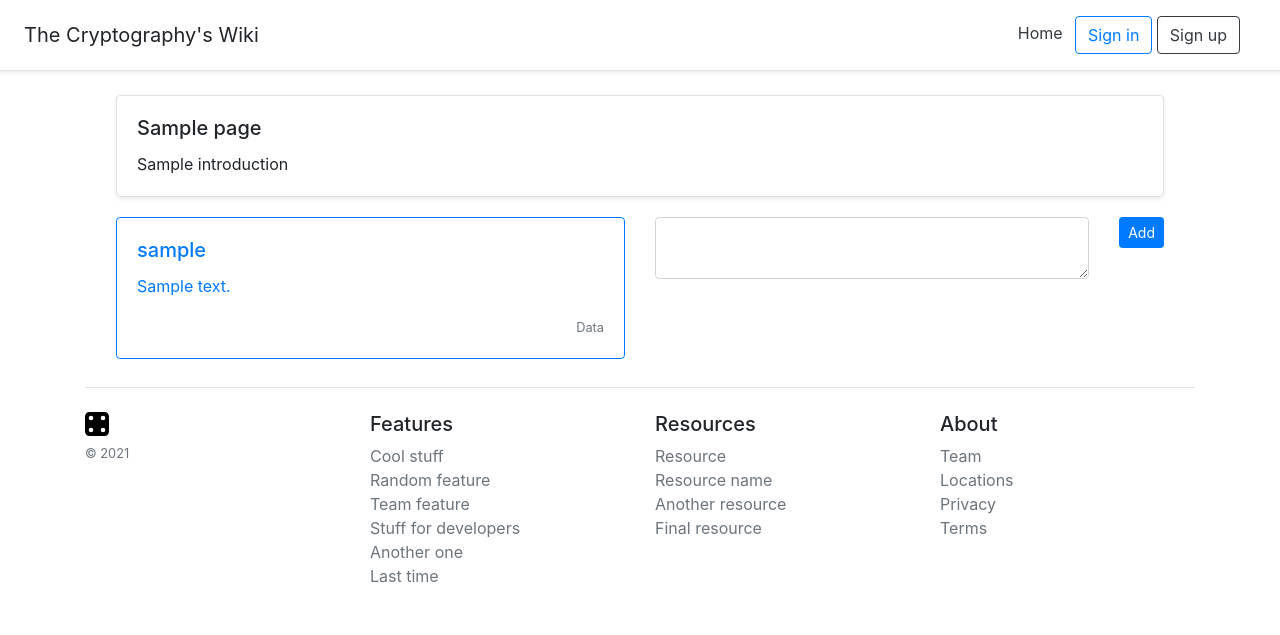
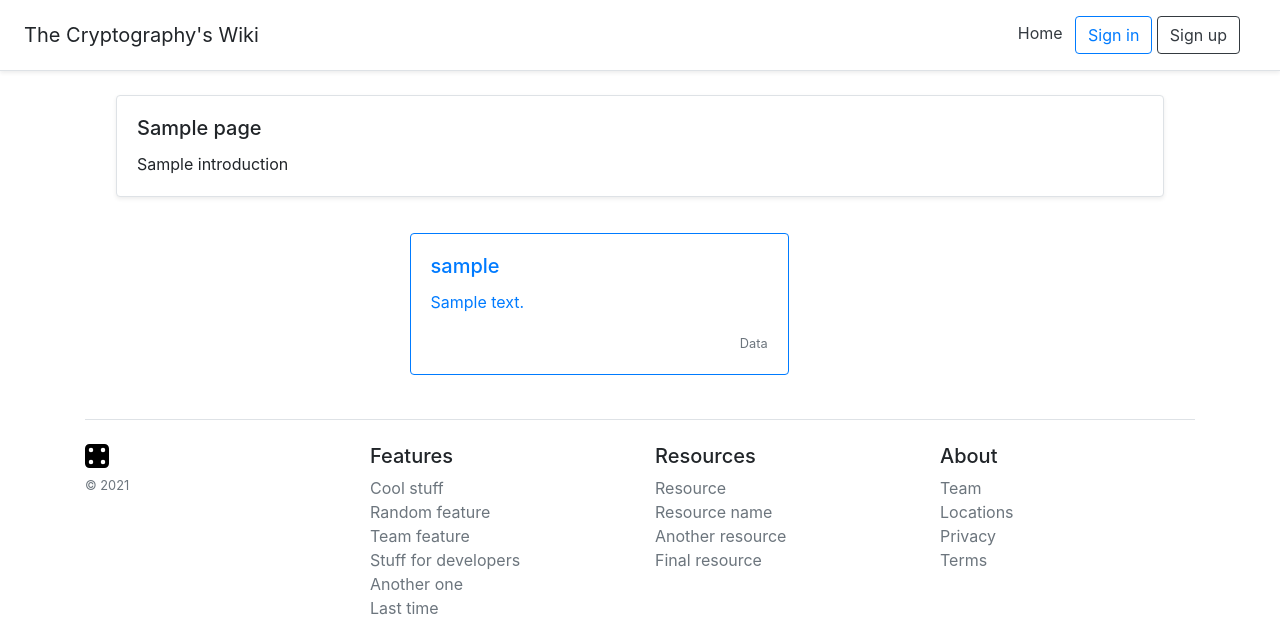
Before and after one commit to filipposonnati/final_project, a Symfony app: template templates/main/page.html.twig in a window 1280 px wide. Shown: the top 635 px of the page. Run offline with Twig, Linux system fonts and the light colour scheme; the template is opened without the code that fills it: most values are stand-ins (such as "Sample title", 1, 10 or a date in 2020); form fields are guessed from the names that the template uses; some libraries are stand-ins or nearby versions.

Commit message:
comments html edit

```diff
--- a/src/Form/CommentType.php
+++ b/src/Form/CommentType.php
@@ -17,10 +17,9 @@ class CommentType extends AbstractType
             ->add('content', TextareaType::class, [
                 'required' => true,
                 'attr' => [
-                    'placeholder' => 'Contenuto'
+                    'placeholder' => 'Scrivi qui il tuo commento alla pagina'
                 ]
             ])
-            ->add('save', SubmitType::class)
         ;
     }
 
--- a/templates/main/page.html.twig
+++ b/templates/main/page.html.twig
@@ -16,11 +16,11 @@
 					</div>
 				</div>
 			</div>
-			<div class="row m-3">
+			<div class="row m-3 px-lg-5 px-md-0 px-sm-5 py-3 justify-content-center">
 				<div class="col-lg-6 col-md-6 col-12">
 					{% for comment in comments %}
-						<div class="row justify-content-between">
-							<div class="col mr-auto my-1">
+						<div class="row">
+							<div class="col-10 my-1 mr-n2">
 								<div class="card border-primary w-auto">
 									<div class="card-body text-primary">
 										<h5 class="card-title">{{ comment.user.username }}</h5>
@@ -31,12 +31,11 @@
 									</div>
 								</div>
 							</div>
-							{% if is_granted('ROLE_ADMIN') %}
-								<div class="col-auto my-1">
+							{% if is_granted('ROLE_ADMIN') or (comment.user == app.user) %}
+								<div class="col-2 my-1 ml-n2">
 									<button type="button" class="btn btn-primary btn-sm">
-										<svg xmlns="http://www.w3.org/2000/svg" width="16" height="16" fill="currentColor" class="bi bi-trash mt-n1" viewbox="0 0 16 16">
-											<path d="M5.5 5.5A.5.5 0 0 1 6 6v6a.5.5 0 0 1-1 0V6a.5.5 0 0 1 .5-.5zm2.5 0a.5.5 0 0 1 .5.5v6a.5.5 0 0 1-1 0V6a.5.5 0 0 1 .5-.5zm3 .5a.5.5 0 0 0-1 0v6a.5.5 0 0 0 1 0V6z"></path>
-											<path fill-rule="evenodd" d="M14.5 3a1 1 0 0 1-1 1H13v9a2 2 0 0 1-2 2H5a2 2 0 0 1-2-2V4h-.5a1 1 0 0 1-1-1V2a1 1 0 0 1 1-1H6a1 1 0 0 1 1-1h2a1 1 0 0 1 1 1h3.5a1 1 0 0 1 1 1v1zM4.118 4 4 4.059V13a1 1 0 0 0 1 1h6a1 1 0 0 0 1-1V4.059L11.882 4H4.118zM2.5 3V2h11v1h-11z"></path>
+										<svg xmlns="http://www.w3.org/2000/svg" width="32" height="32" fill="currentColor" class="bi bi-x mt-n2 mx-n2 mb-n1" viewbox="0 0 16 16">
+											<path d="M4.646 4.646a.5.5 0 0 1 .708 0L8 7.293l2.646-2.647a.5.5 0 0 1 .708.708L8.707 8l2.647 2.646a.5.5 0 0 1-.708.708L8 8.707l-2.646 2.647a.5.5 0 0 1-.708-.708L7.293 8 4.646 5.354a.5.5 0 0 1 0-.708z"></path>
 										</svg>
 									</button>
 								</div>
@@ -44,8 +43,9 @@
 						</div>
 					{% endfor %}
 				</div>
+				{% if is_granted('ROLE_USER') %}
 					<div class="col-lg-6 col-md-6 col-12 my-1">
-					<div class="row justify-content-between">
+						<div class="row">
 							<div class="col">
 								<div class="form-group">
 									{{ form_start(comment_form) }}
@@ -56,14 +56,17 @@
 									<div class="form-error">
 										{{ form_errors(comment_form) }}
 									</div>
+									<button type="submit" class="btn btn-primary btn-sm mt-2">
+										<svg xmlns="http://www.w3.org/2000/svg" width="32" height="32" fill="currentColor" class="bi bi-check mx-n2 mt-n2 mb-n1" viewbox="0 0 16 16">
+											<path d="M10.97 4.97a.75.75 0 0 1 1.07 1.05l-3.99 4.99a.75.75 0 0 1-1.08.02L4.324 8.384a.75.75 0 1 1 1.06-1.06l2.094 2.093 3.473-4.425a.267.267 0 0 1 .02-.022z"></path>
+										</svg>
+									</button>
 									{{ form_end(comment_form) }}
 								</div>
 							</div>
-						<div class="col-auto">
-							<button type="button" class="btn btn-primary btn-sm">Add</button>
 						</div>
 					</div>
-				</div>
+				{% endif %}
 			</div>
 		</div>
 	{% else %}
```
Lines whose indentation alone changed are shown as unchanged.
